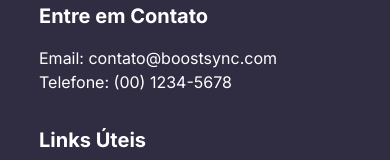
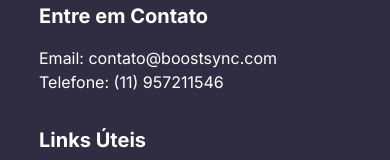
Before and after one commit to leoleoyuuki/saas-leo-tiago, a Next.js app: page /success in a window 390 px wide. Shown: the part 2672-2832 px from the top of the page. Built offline with nearby package versions, Linux system fonts and the light colour scheme.

Commit message:
Update download link and phone number in Success and Footer components

```diff
--- a/src/app/success/page.jsx
+++ b/src/app/success/page.jsx
@@ -1,5 +1,4 @@
 import Image from 'next/image';
-import Link from 'next/link';
 
 export default function Success() {
   return (
@@ -27,7 +26,7 @@ export default function Success() {
             Bem-vindo ao BoostSync Optimizer v1! Atualizações mensais entre os dias 1 e 4, cada chave de ativação é exclusiva para um computador por um mês. Planos mensais disponíveis, além do anual. Suporte via tickets para problemas e sugestões de otimização. Relate bugs ou simplesmente converse conosco abrindo um ticket. Estamos aqui para ajudar e melhorar sua experiência!
           </p>
           <a
-            href="/img/1mes.svg" download
+            href="/archive/boostsync.exe" download
             className="btn uppercase font-bold text-[#343045] btn text-xs px-8 py-4 rounded-full m-auto"
           >
             FAZER O DOWNLOAD DO APP BOOSTSYNC
--- a/src/components/Footer/Footer.jsx
+++ b/src/components/Footer/Footer.jsx
@@ -8,7 +8,7 @@ export default function Footer() {
         <div className="w-full lg:w-1/4 mb-8 lg:mb-0">
           <h3 className="text-xl font-bold mb-4">Entre em Contato</h3>
           <p>Email: contato@boostsync.com</p>
-          <p>Telefone: (00) 1234-5678</p>
+          <p>Telefone: (11) 957211546</p>
         </div>
 
         <div className="w-full lg:w-1/4 mb-8 lg:mb-0">
```
Also changed, not shown: public/img/product-image.jpg (deleted).
